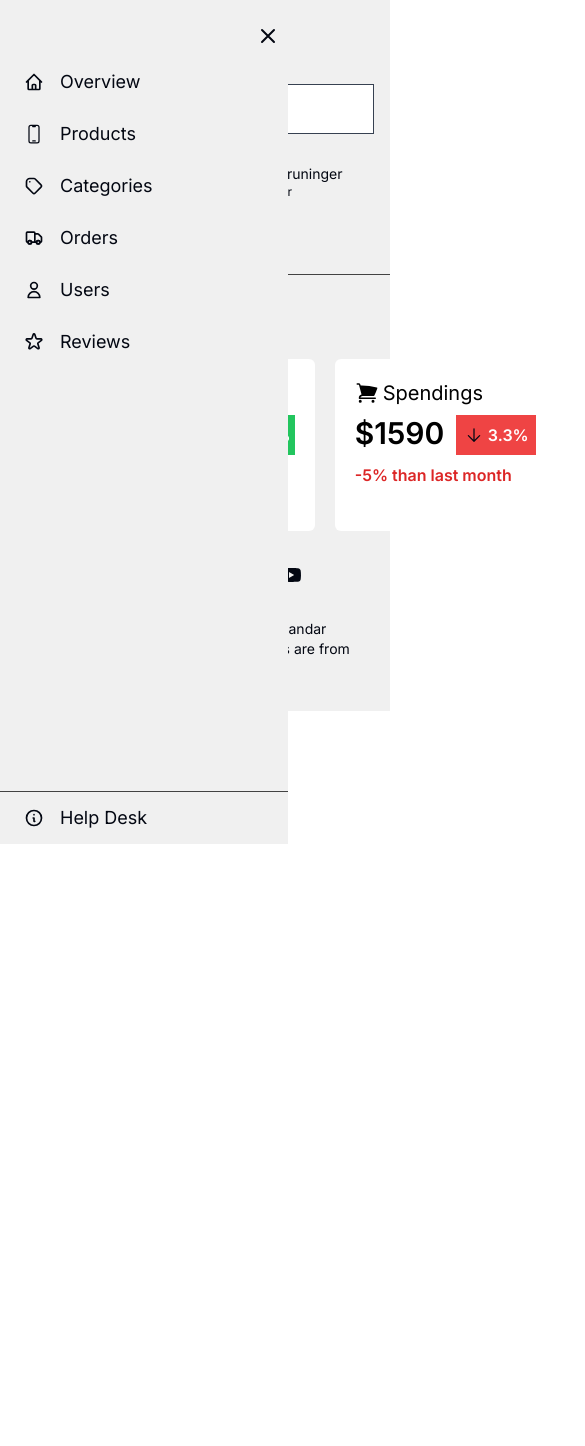
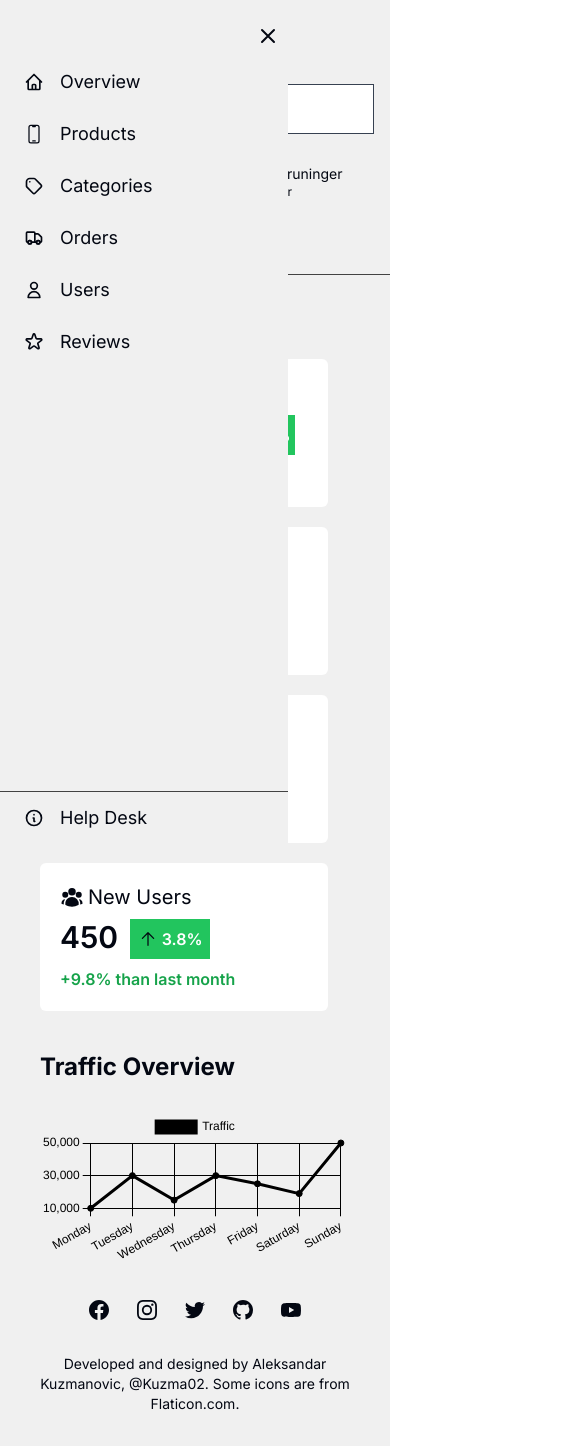
Before and after one commit to Kuzma02/Free-Admin-Dashboard, a React (Vite) app: page /landing-v2 in a window 390 px wide. Shown: the top 1446 px of the page, 585 px wide, since content can reach past the window. Before the commit the page ends 844 px from the top, so only its background shows below. Built offline with nearby package versions, Linux system fonts and the light colour scheme.

Commit message:
added line graph on landing v2, added dark mode on stats and everyting  made responsive

```diff
--- a/src/components/SingleStatsV2.tsx
+++ b/src/components/SingleStatsV2.tsx
@@ -3,7 +3,7 @@ import { HiArrowSmallUp } from "react-icons/hi2";
 
 const SingleStatsV2 = ({ children }: { children: React.ReactNode }) => {
   return (
-    <div className="flex flex-col gap-2 bg-white w-72 px-5 py-5 rounded-md">
+    <div className="flex flex-col gap-2 dark:bg-gray-900 bg-white w-72 px-5 py-5 rounded-md">
       {children}
     </div>
   );
@@ -17,7 +17,7 @@ const StatsCategory = ({
   children: React.ReactNode;
 }) => {
   return (
-    <p className="flex items-center gap-1">
+    <p className="flex items-center gap-1 dark:text-whiteSecondary text-blackPrimary">
       {/* <HiCurrencyDollar className="text-2xl" />{ */}
       {children}
       <span className="text-xl">{statsCategory}</span>
@@ -34,7 +34,7 @@ const MoneyStats = ({
 }) => {
   return (
     <div className="flex gap-3">
-      <p className="text-3xl font-semibold">{moneyAmount}</p>
+      <p className="text-3xl font-semibold dark:text-whiteSecondary text-blackPrimary">{moneyAmount}</p>
       {/* <p className="text-white bg-green-500 w-20 h-10 flex gap-1 items-center justify-center font-semibold">
         <HiArrowSmallUp className="text-blackPrimary text-xl" />{" "}
         <span>12.8%</span>
--- a/src/pages/LandingV2.tsx
+++ b/src/pages/LandingV2.tsx
@@ -6,17 +6,18 @@ import {
 } from "react-icons/hi2";
 import { HiArrowSmallUp } from "react-icons/hi2";
 import { HiShoppingCart } from "react-icons/hi2";
+import { LineGraph } from "../components/chart";
 
 const Landingv2 = () => {
   return (
     <div className="h-auto border-t dark:border-blackSecondary border-blackSecondary border-1 flex dark:bg-blackPrimary bg-whiteSecondary">
       <Sidebar />
       <div className="dark:bg-blackPrimary bg-whiteSecondary w-full pt-6 pl-9 max-sm:pt-6 max-sm:pl-5">
-      <h3 className="text-3xl dark:text-whiteSecondary text-blackPrimary font-bold mb-7 max-sm:text-2xl px-5">
-              Overview
-            </h3>
+        <h3 className="text-3xl dark:text-whiteSecondary text-blackPrimary font-bold mb-7 max-sm:text-2xl px-5">
+          Overview
+        </h3>
         {/* stats */}
-        <div className="flex justify-start gap-5 px-5">
+        <div className="flex flex-wrap justify-start gap-5 px-5">
           <SingleStatsV2>
             <SingleStatsV2.StatsCategory statsCategory="Profit">
               <HiCurrencyDollar className="text-2xl" />
@@ -75,6 +76,12 @@ const Landingv2 = () => {
             />
           </SingleStatsV2>
         </div>
+        <div className="w-[80%] px-5 mt-10 max-md:w-[90%] max-[400px]:w-[95%]">
+          <h3 className="text-3xl dark:text-whiteSecondary text-blackPrimary font-bold mb-7 max-sm:text-2xl">
+            Traffic Overview
+          </h3>
+          <LineGraph />
+        </div>
       </div>
     </div>
   );
```
